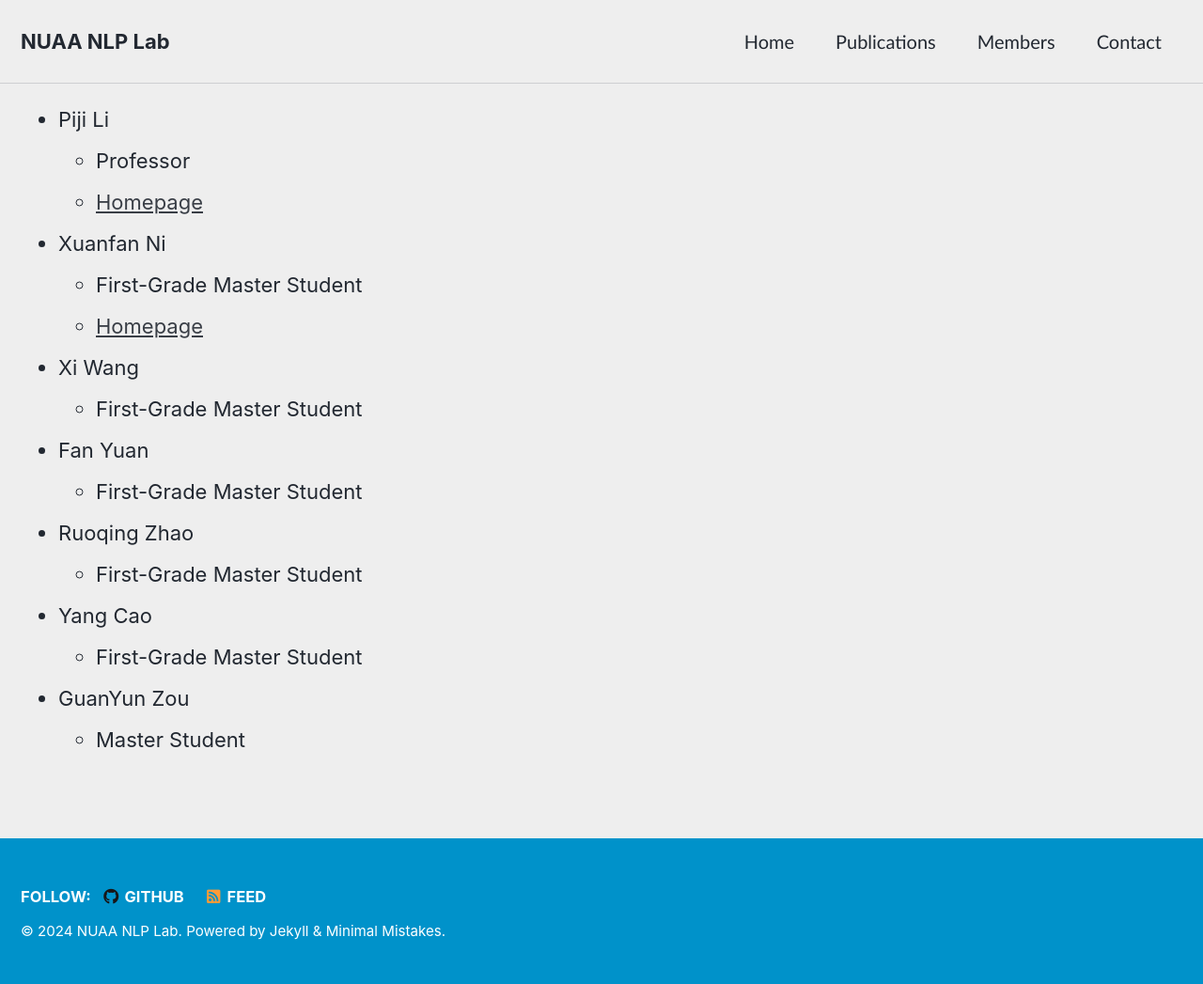
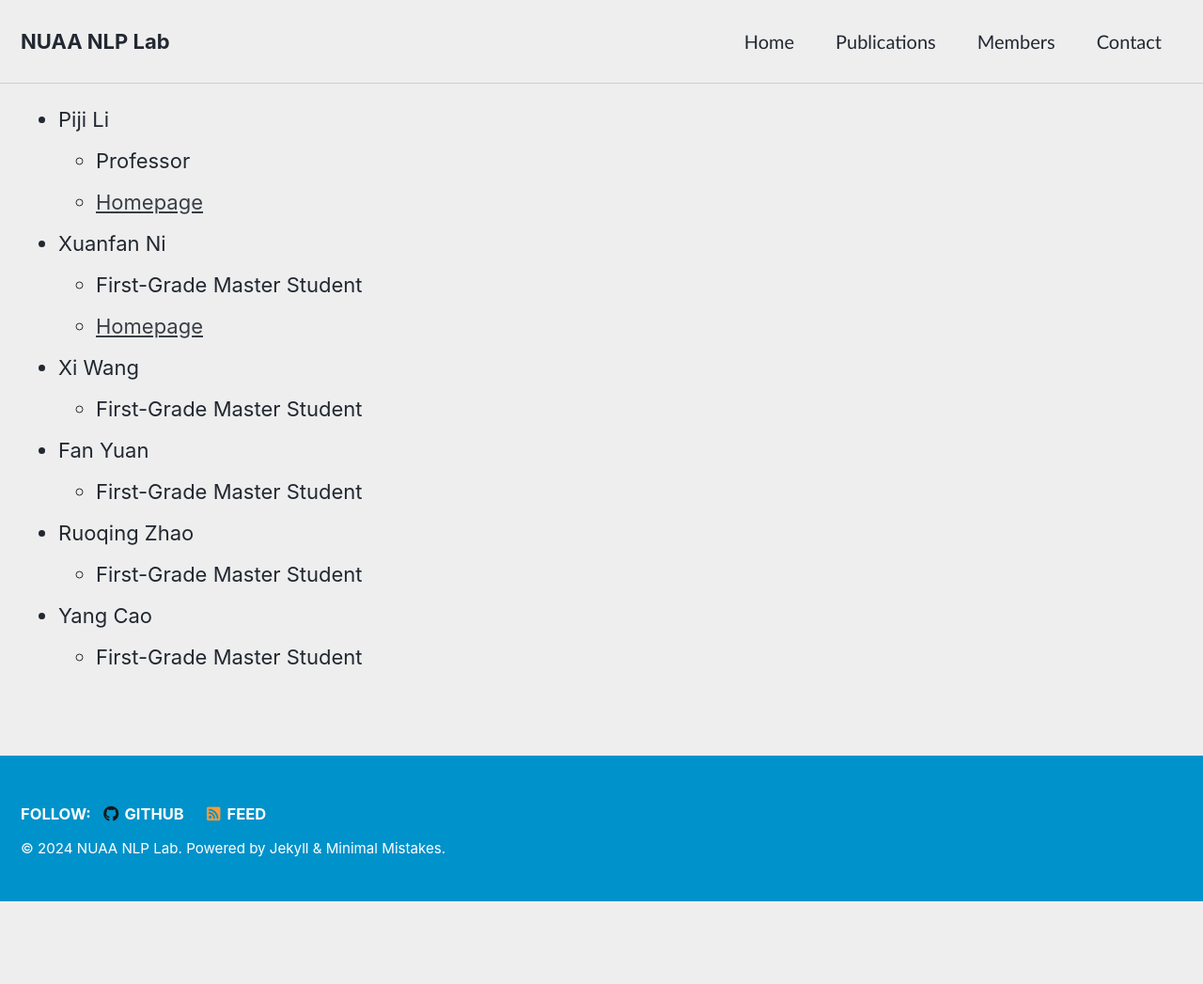
Before and after one commit to nuaa-nlp/nuaa-nlp.github.io, a Jekyll site: the page built from _docs/03-Members.md, in a window 1280 px wide. Shown: the whole page at 94% size. Built offline with Jekyll 4.4.1, drawn with Linux system fonts in a browser that asks for light colours; cached includes are drawn as plain includes; comment, search, counter and statistics services are not loaded; a style sheet for code colours, icons or effects is not loaded; after the commit the page ends 959 px from its top, so only the background shows below that.

Commit message:
update index

```diff
--- a/_docs/03-Members.md
+++ b/_docs/03-Members.md
@@ -20,5 +20,3 @@ last_modified_at: 2021-06-07T08:48:05-04:00
   - First-Grade Master Student
 - Yang Cao
   - First-Grade Master Student
-* GuanYun Zou
-  * Master Student
```
Also changed, not shown: index.md (+3 -3 lines).
